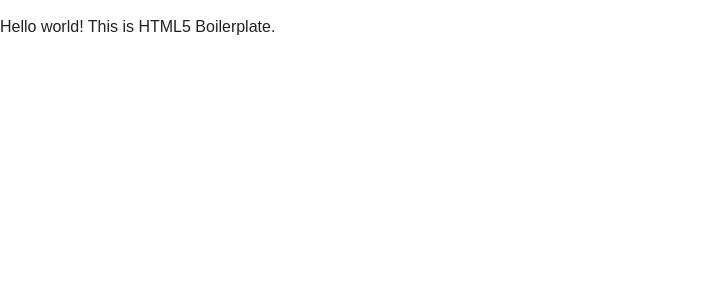
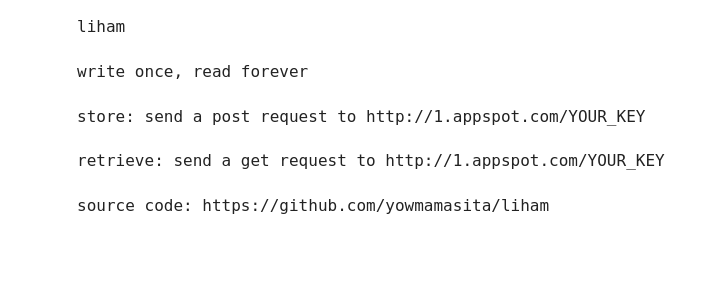
Before and after one commit to yowmamasita/liham, a Python web app: template app/templates/main/index.html in a window 1280 px wide. Shown: the top 300 px of the page, without its empty margins (0-725 px from the left). Run offline with Jinja, Linux system fonts and the light colour scheme; the template is opened without the code that fills it: most values are stand-ins (such as "Sample title", 1, 10 or a date in 2020); some libraries are stand-ins or nearby versions.

Commit message:
app ready for release

```diff
--- a/app.yaml
+++ b/app.yaml
@@ -1,4 +1,4 @@
-application: cs-ferris    #.appspot.com
+application: liham-dev    #.appspot.com
 version: baseline
 
 runtime: python27
--- a/app/controllers/main.py
+++ b/app/controllers/main.py
@@ -1,6 +1,7 @@
 # -*- coding: utf-8 -*-
 from ferris import Controller, messages, route_with
 from app.models.object import Object
+from google.appengine.api import app_identity
 import json
 
 
@@ -12,7 +13,7 @@ class Main(Controller):
 
     @route_with('/')
     def index(self):
-        pass
+        self.context['app_id'] = app_identity.get_application_id()
 
     @route_with('/<key>', methods=['GET'])
     def api_get(self, key):
--- a/app/templates/main/index.html
+++ b/app/templates/main/index.html
@@ -6,7 +6,7 @@
     <head>
         <meta charset="utf-8">
         <meta http-equiv="X-UA-Compatible" content="IE=edge">
-        <title></title>
+        <title>liham</title>
         <meta name="description" content="">
         <meta name="viewport" content="width=device-width, initial-scale=1">
 
@@ -22,7 +22,17 @@
         <![endif]-->
 
         <!-- Add your site or application content here -->
-        <p>Hello world! This is HTML5 Boilerplate.</p>
+        <pre>
+        liham
+
+        write once, read forever
+
+        store: send a post request to http://{{app_id}}.appspot.com/YOUR_KEY
+
+        retrieve: send a get request to http://{{app_id}}.appspot.com/YOUR_KEY
+
+        source code: https://github.com/yowmamasita/liham
+        </pre>
 
         <script src="//ajax.googleapis.com/ajax/libs/jquery/1.10.2/jquery.min.js"></script>
         <script>window.jQuery || document.write('<script src="js/vendor/jquery-1.10.2.min.js"><\/script>')</script>
```
